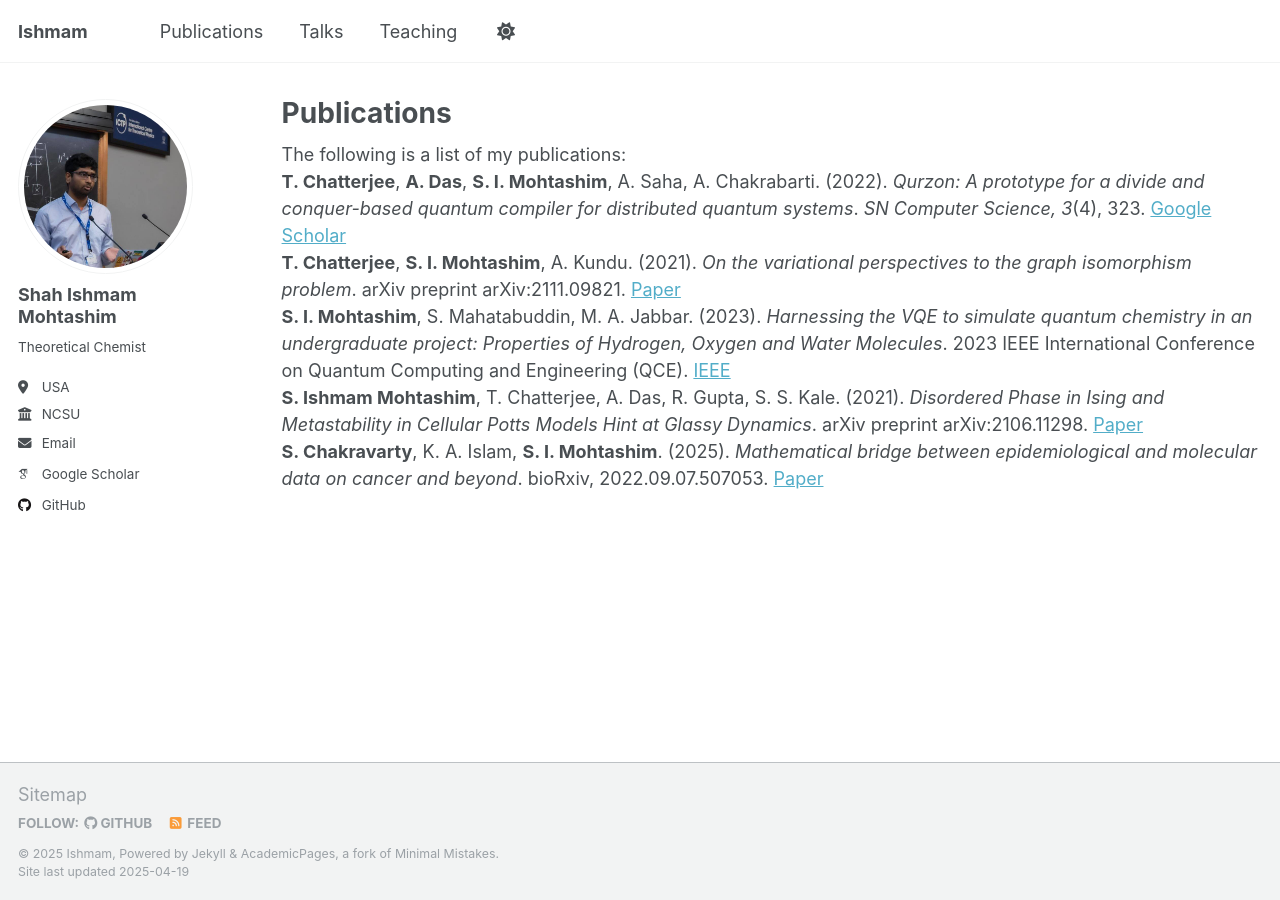
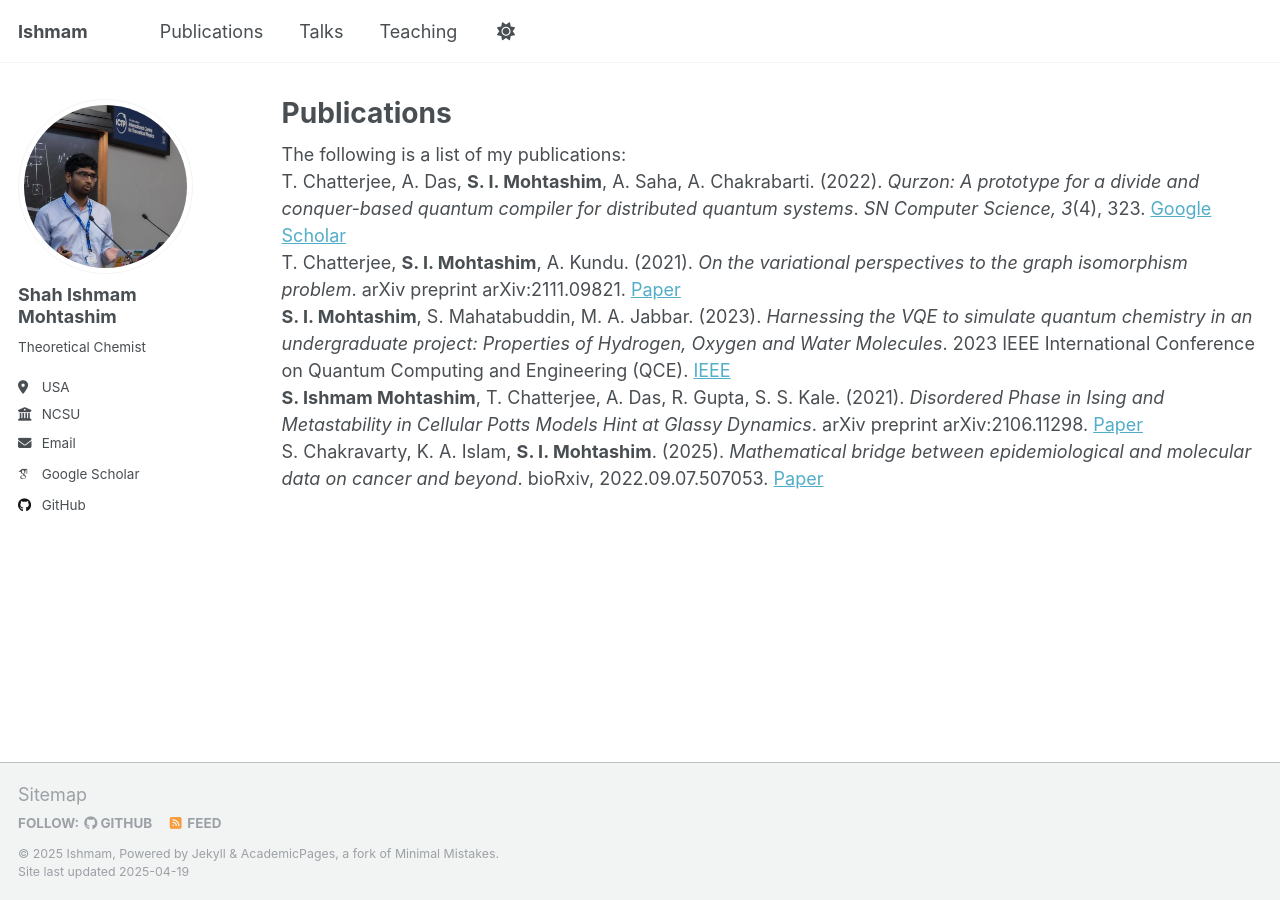
Before and after one commit to IshmamShah/ishmamshah.github.io, a Jekyll site: the page built from _pages/publications.html, in a window 1280 px wide. Built offline with Jekyll 4.4.1, drawn with Linux system fonts in a browser that asks for light colours; some web fonts are replaced.

```diff
--- a/_pages/publications.html
+++ b/_pages/publications.html
@@ -8,14 +8,14 @@ author_profile: true
 The following is a list of my publications:
 
 <div class="pub">
-<b>T. Chatterjee</b>, <b>A. Das</b>, <b>S. I. Mohtashim</b>, A. Saha, A. Chakrabarti. (2022).
+T. Chatterjee, A. Das, <b>S. I. Mohtashim</b>, A. Saha, A. Chakrabarti. (2022).
 <i>Qurzon: A prototype for a divide and conquer-based quantum compiler for distributed quantum systems</i>.
 <i>SN Computer Science, 3</i>(4), 323.
 <a href="https://scholar.google.com/scholar?cluster=5584874462769873953" target="_blank">Google Scholar</a>
 </div>
 
 <div class="pub">
-<b>T. Chatterjee</b>, <b>S. I. Mohtashim</b>, A. Kundu. (2021).
+T. Chatterjee, <b>S. I. Mohtashim</b>, A. Kundu. (2021).
 <i>On the variational perspectives to the graph isomorphism problem</i>.
 arXiv preprint arXiv:2111.09821.
 <a href="https://arxiv.org/abs/2111.09821" target="_blank">Paper</a>
@@ -36,7 +36,7 @@ arXiv preprint arXiv:2106.11298.
 </div>
 
 <div class="pub">
-<b>S. Chakravarty</b>, K. A. Islam, <b>S. I. Mohtashim</b>. (2025).
+S. Chakravarty, K. A. Islam, <b>S. I. Mohtashim</b>. (2025).
 <i>Mathematical bridge between epidemiological and molecular data on cancer and beyond</i>.
 bioRxiv, 2022.09.07.507053.
 <a href="https://www.biorxiv.org/content/10.1101/2022.09.07.507053" target="_blank">Paper</a>
```
